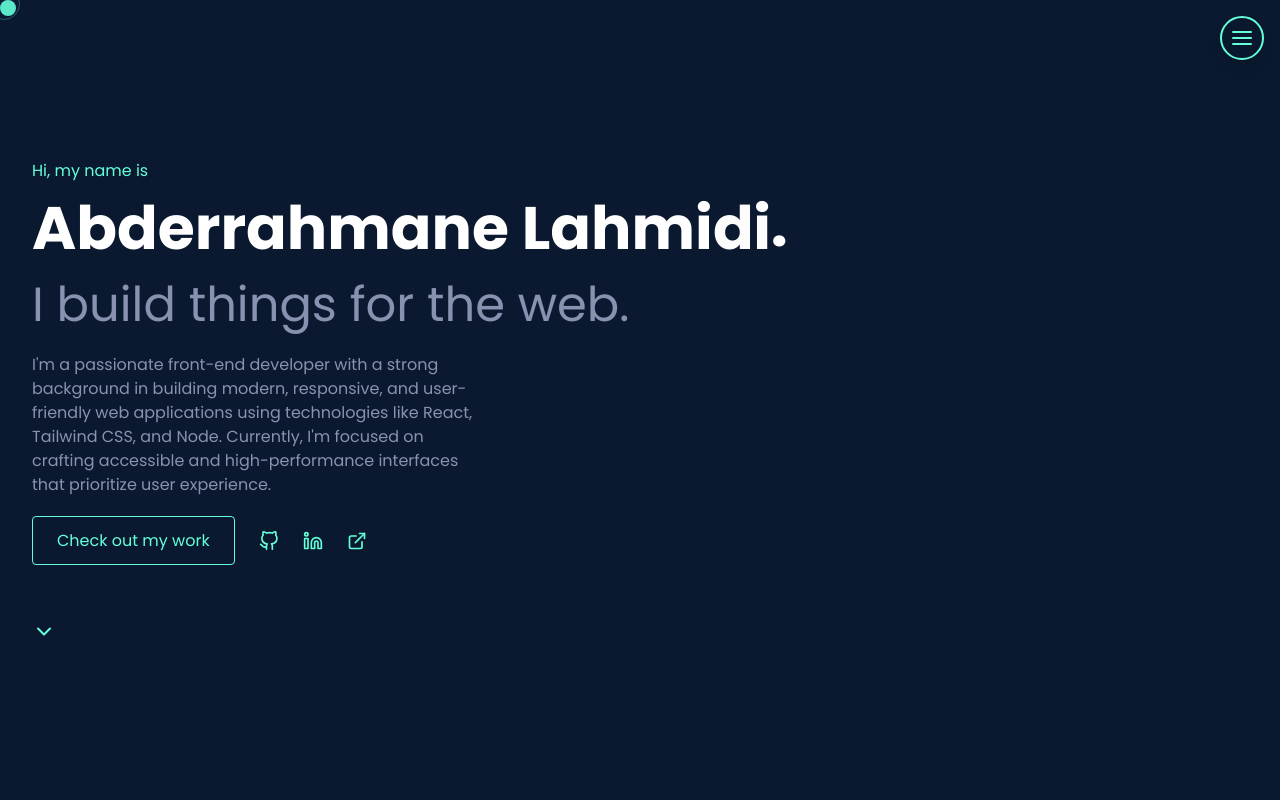
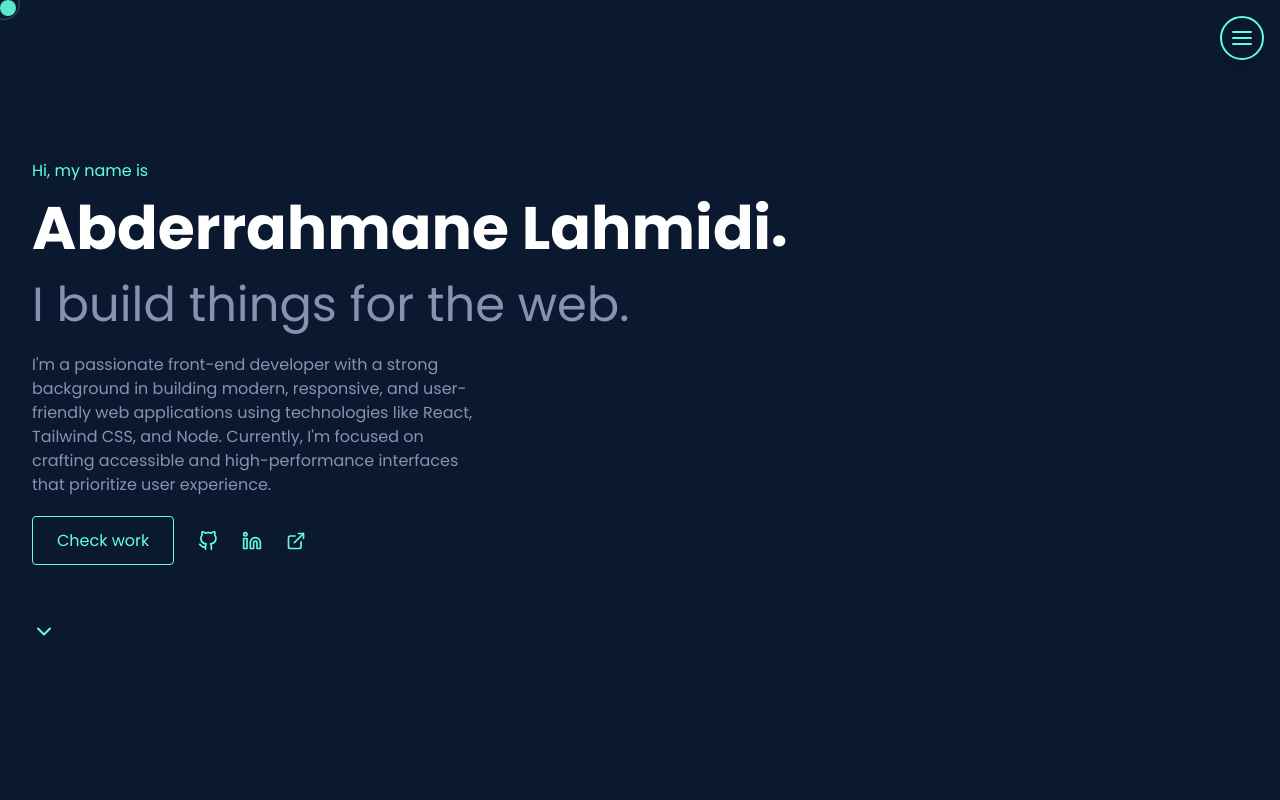
Before and after one commit to Abderrahmanlahmidi/Abderrahmane-Lahmidi, a React (Vite) app: page / in a window 1280 px wide. Shown: the top 800 px of the page. Built offline with nearby package versions, Linux system fonts and the light colour scheme; the HTML template or start-up script is replaced by a standard one.

Commit message:
fix check work button

```diff
--- a/src/sections/Hero.jsx
+++ b/src/sections/Hero.jsx
@@ -157,7 +157,7 @@ export default function Hero() {
       whileHover={{ y: -2 }}
       whileTap={{ scale: 0.95 }}
     >
-      <span className="relative z-10">Check out my work</span>
+      <span className="relative z-10">Check work</span>
       <motion.span
         className="absolute inset-0 bg-[#64FFDA]/10 scale-x-0 group-hover:scale-x-100 origin-left transition-transform duration-300"
       />
```
